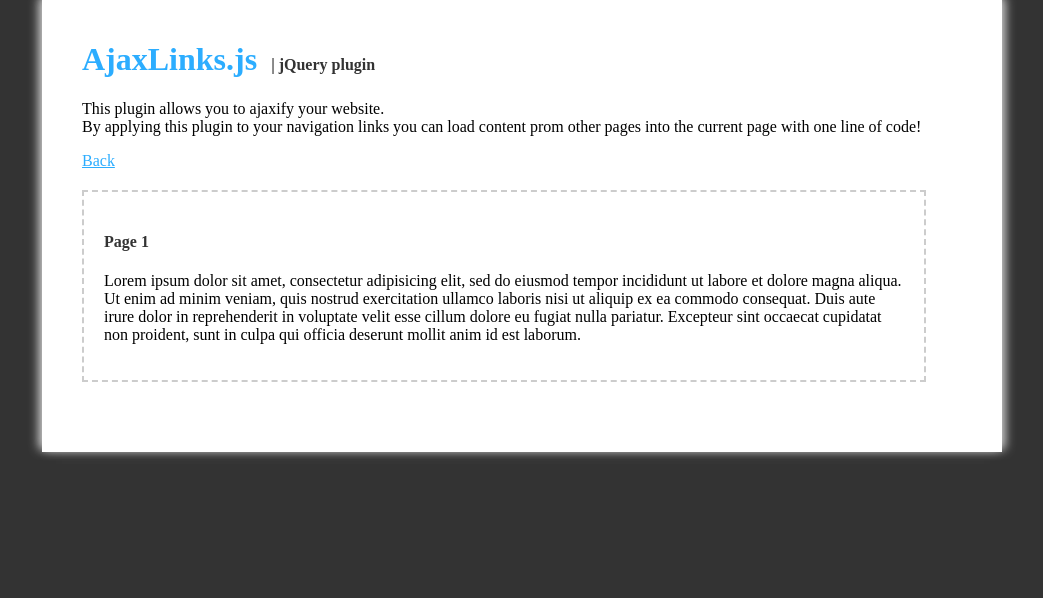
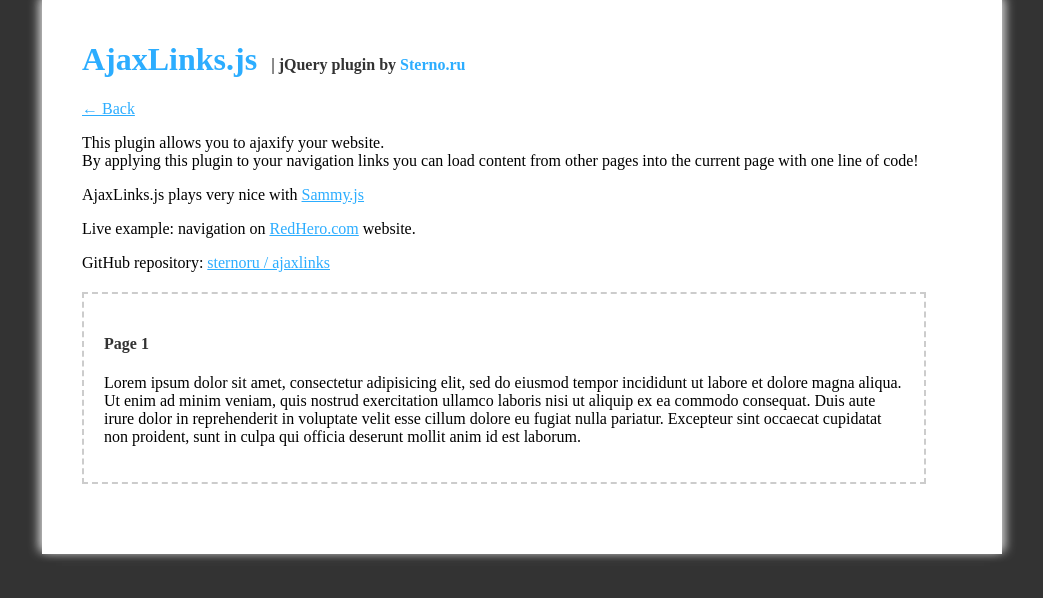
Before and after one commit to sternoru/ajaxlinks, a plain HTML site: page demo/content/content1.html in a window 1280 px wide. Shown: the whole page, without its empty margins (118-1161 px from the left). Drawn offline with Linux system fonts and the light colour scheme.

Commit message:
Typo fix

```diff
--- a/demo/content/content1.html
+++ b/demo/content/content1.html
@@ -9,15 +9,17 @@
     <body>
     	<div id="wrapper">
     		<div id="header">
-		        <h1>AjaxLinks.js<span> | jQuery plugin</span></h1>
-		        <p>This plugin allows you to ajaxify your website.<br/>
-		        By applying this plugin to your navigation links you can load content prom other pages into the current page with one line of code!</p>
-		        <div>
-			        <span id="nav1">
-			        	<a href="../index.html">Back</a>
-			        </span>
-		        </div>
-	        </div>
+		        <h1><a href="http://sternoru.github.com/ajaxlinks/">AjaxLinks.js</a><span> | jQuery plugin by <a href="http://sterno.ru/en/">Sterno.ru</a></span></h1>
+		        <p><a href="../index.html">&larr; Back</a></p>
+		        <p>
+		        	This plugin allows you to ajaxify your website.<br/>
+		        	By applying this plugin to your navigation links you can load content from other pages into the current page with one line of code!<br/>
+
+		        </p>
+		        <p>AjaxLinks.js plays very nice with <a href="http://sammyjs.org/" target="_blank">Sammy.js</a></p>
+		        <p>Live example: navigation on <a href="http://redhero.com/en/home/#!path=/en/stores/" target="_blank">RedHero.com</a> website.</p>
+		        <p>GitHub repository: <a href="https://github.com/sternoru/ajaxlinks/">sternoru / ajaxlinks</a></p>
+		    </div> <!-- /header -->
 	        <div id="content" class="content">
 	        	<h4>Page 1</h4>
 	        	<p>Lorem ipsum dolor sit amet, consectetur adipisicing elit, sed do eiusmod tempor incididunt ut labore et dolore magna aliqua. Ut enim ad minim veniam, quis nostrud exercitation ullamco laboris nisi ut aliquip ex ea commodo consequat. Duis aute irure dolor in reprehenderit in voluptate velit esse cillum dolore eu fugiat nulla pariatur. Excepteur sint occaecat cupidatat non proident, sunt in culpa qui officia deserunt mollit anim id est laborum.</p>
```
Also changed, not shown: demo/content/content2.html (+11 -9 lines), demo/content/content3.html (+11 -9 lines), demo/index.html (+1 -1 lines), 1 other file.
